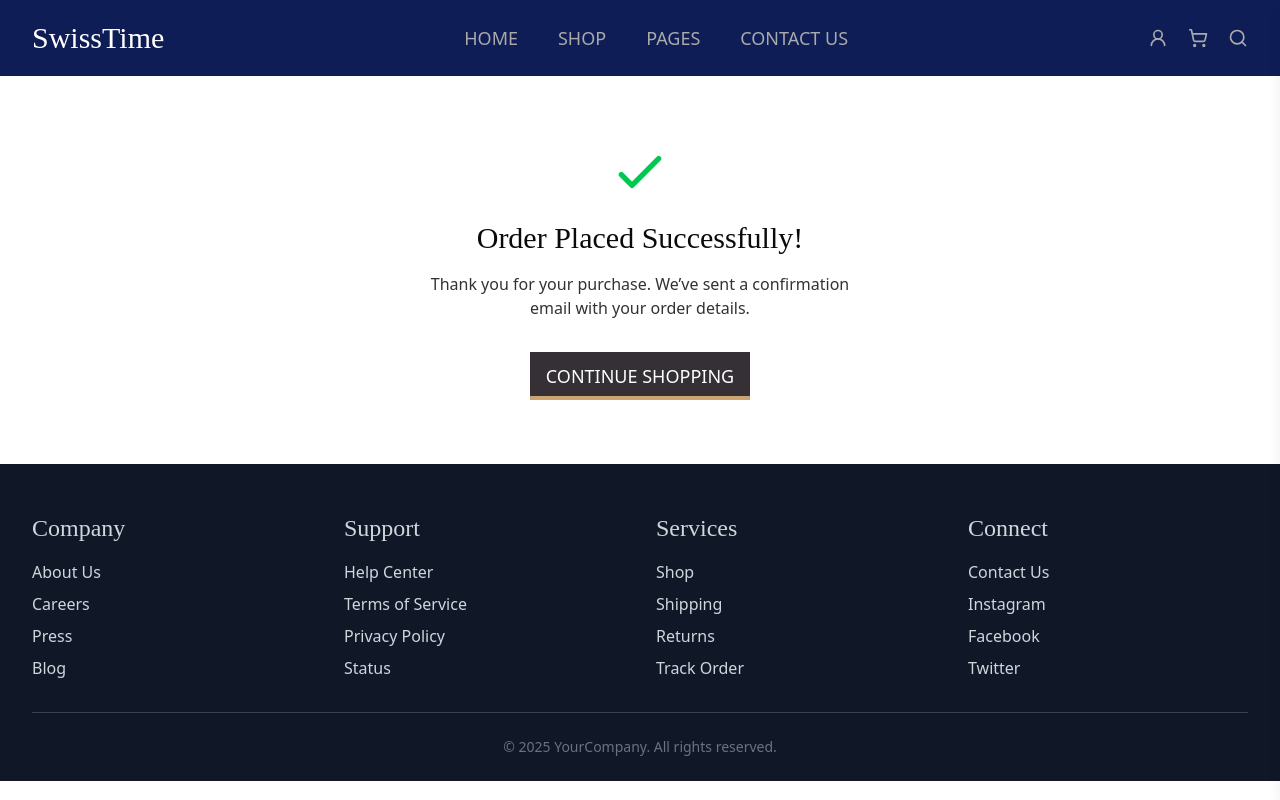
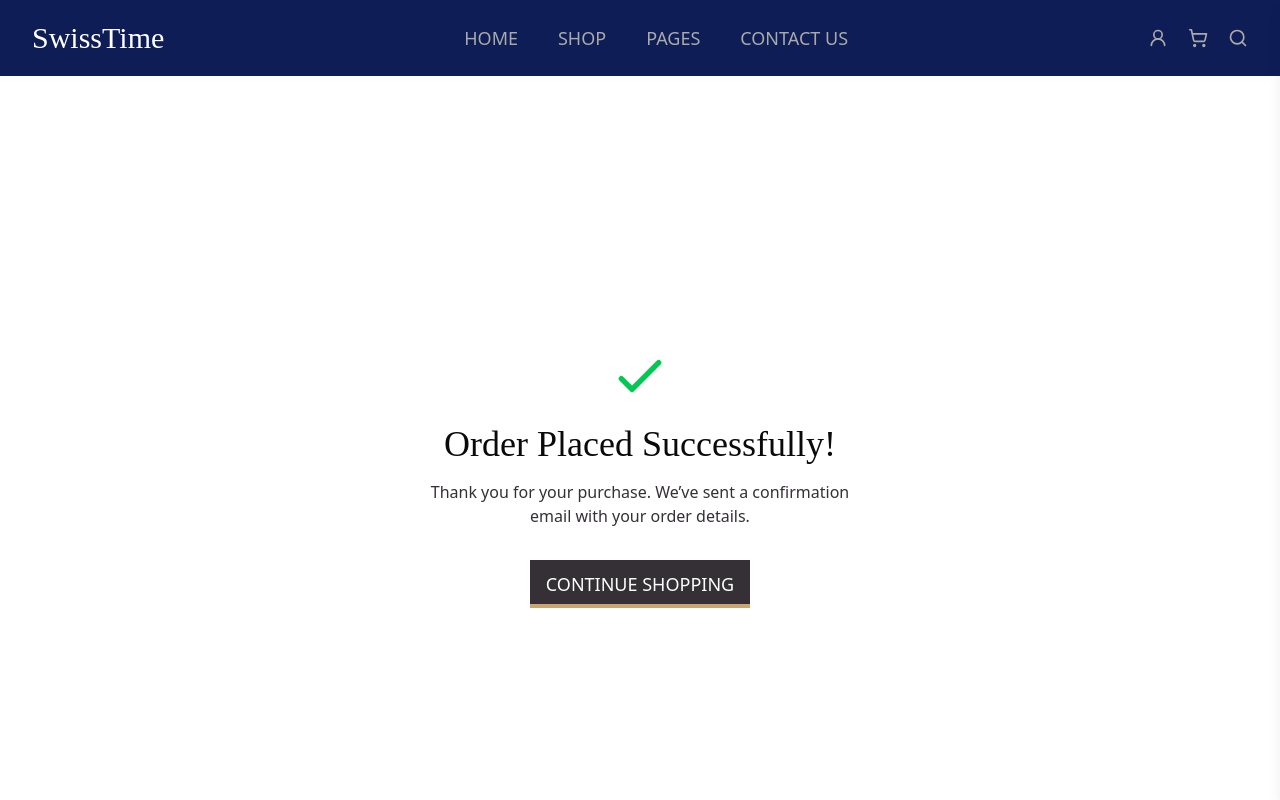
Before and after one commit to abidali671/timezee, a Next.js app: page /checkout/success in a window 1280 px wide. Shown: the top 800 px of the page. Built offline with nearby package versions, Linux system fonts and the light colour scheme; no server answers; what @contentful/rich-text-types, contentful-management would draw is missing.

Commit message:
fix: checkout success page

```diff
--- a/src/app/checkout/page.tsx
+++ b/src/app/checkout/page.tsx
@@ -2,7 +2,7 @@
 import { useForm } from 'react-hook-form';
 import { useCart } from '@/context/CartContext';
 import { useRouter } from 'next/navigation';
-import { useEffect } from 'react';
+import { useEffect, useState } from 'react';
 import { AnimatedButton } from '../components/animatedButton';
 import { createOrderInContentful } from '@/lib/contentfull/order';
 
@@ -14,6 +14,8 @@ type FormData = {
 
 export default function CheckoutPage() {
     const { cart, dispatch } = useCart();
+    const [orderCompleted, setOrderCompleted] = useState(false);
+
     const router = useRouter();
     const {
         register,
@@ -21,12 +23,12 @@ export default function CheckoutPage() {
         formState: { errors, isSubmitting },
     } = useForm<FormData>();
 
-    // Redirect if cart is empty
+
     useEffect(() => {
-        if (cart.length === 0) {
+        if (cart.length === 0 && !orderCompleted) {
             router.push('/');
         }
-    }, [cart, router]);
+    }, [cart, orderCompleted, router]);
 
     const onSubmit = async (data: FormData) => {
         try {
@@ -44,6 +46,7 @@ export default function CheckoutPage() {
             };
 
             await createOrderInContentful(orderData);
+            setOrderCompleted(true); // prevent redirect
             dispatch({ type: 'CLEAR_CART' });
             router.push('/checkout/success');
         } catch (error) {
--- a/src/app/checkout/success/page.tsx
+++ b/src/app/checkout/success/page.tsx
@@ -3,12 +3,12 @@ import Link from 'next/link';
 import { AnimatedButton } from '../../components/animatedButton';
 export default function CheckoutSuccess() {
     return (
-        <div className="container mx-auto px-4 py-16 text-center">
+        <div className="container h-screen flex flex-col justify-center items-center mx-auto px-4 py-16 text-center">
             <div className="max-w-md mx-auto">
                 <svg className="w-16 h-16 mx-auto text-green-500 mb-4" fill="none" stroke="currentColor" viewBox="0 0 24 24">
                     <path strokeLinecap="round" strokeLinejoin="round" strokeWidth="2" d="M5 13l4 4L19 7"></path>
                 </svg>
-                <h1 className="text-3xl font-bold mb-4">Order Placed Successfully!</h1>
+                <h1 className="text-4xl font-bold mb-4">Order Placed Successfully!</h1>
                 <p className="text-gray-600 mb-8">
                     Thank you for your purchase. We&rsquo;ve sent a confirmation email with your order details.
                 </p>
```
